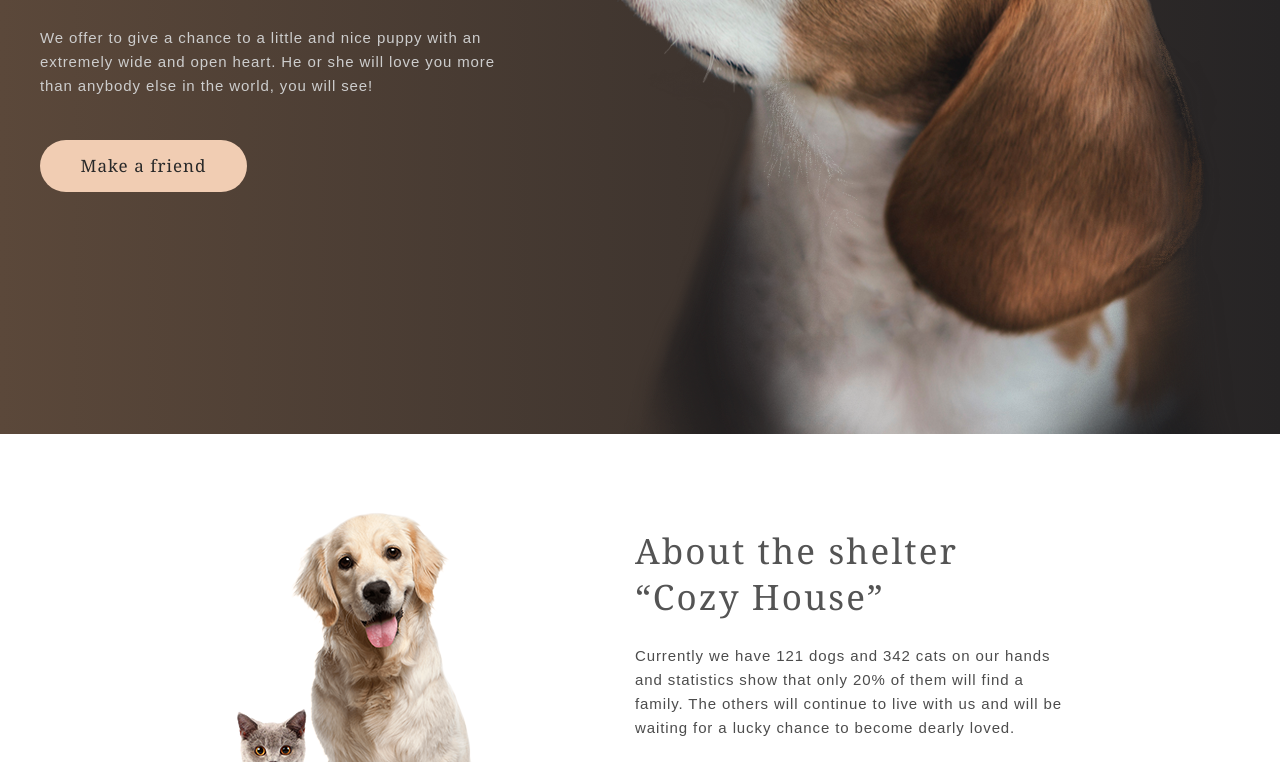
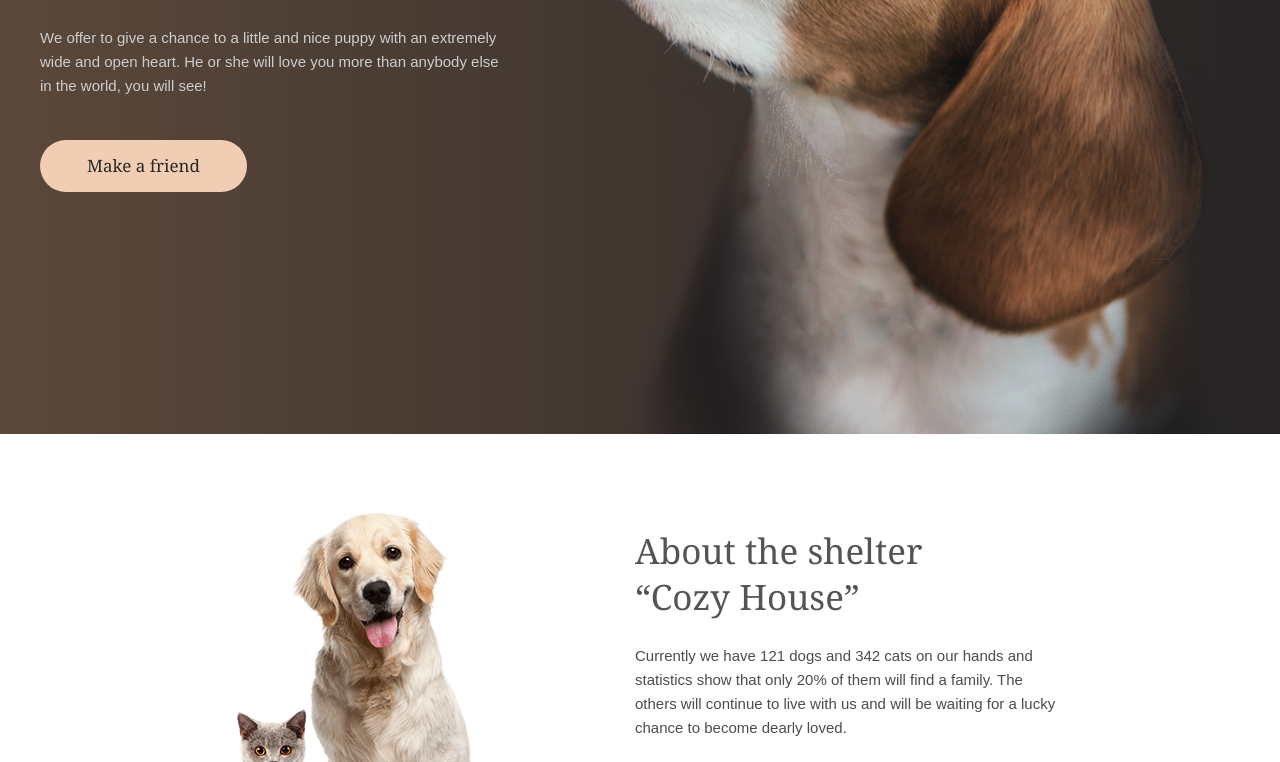
Before and after one commit to Tubyliec/Learning, a plain HTML site: page shelter/pages/main/index.html in a window 1280 px wide. Shown: the part 474-1236 px from the top of the page. Drawn offline with Linux system fonts and the light colour scheme.

Commit message:
fix: fix letter spacing

```diff
--- a/shelter/pages/main/styles.css
+++ b/shelter/pages/main/styles.css
@@ -4,7 +4,6 @@
     margin: 0;
     padding: 0;
     font-weight: 400;
-    letter-spacing: 0.06em;
 }
 
 html {
```
